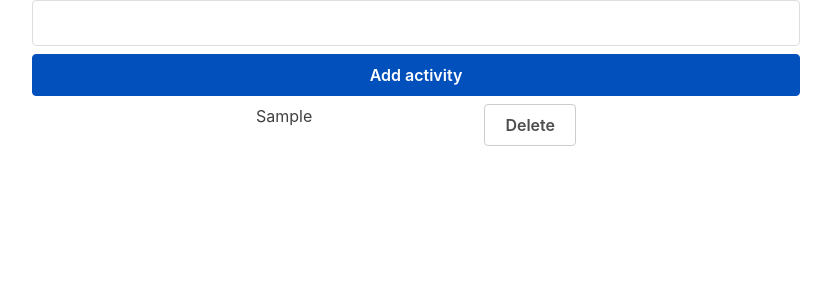
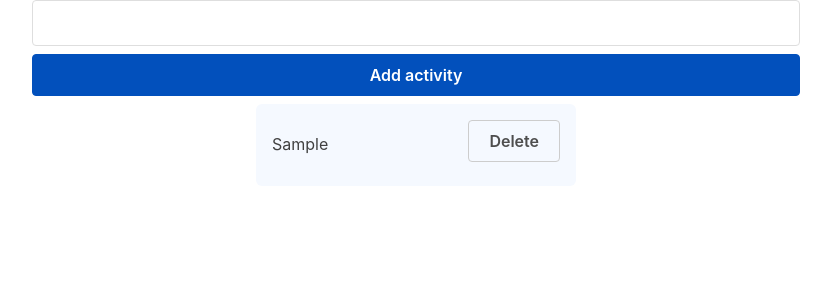
Before and after one commit to dustycl/todooly-react, a React (Create React App) app: page / in a window 1280 px wide. Both pictures are taken after typing "Sample" into the empty fields and a click on the button "Add activity". Shown: the top 300 px of the page, without its empty margins (224-1055 px from the left). Built offline with nearby package versions, Linux system fonts and the light colour scheme.

Commit message:
Give activity background with rounded corners

```diff
--- a/src/List.js
+++ b/src/List.js
@@ -5,7 +5,9 @@ const Activities = (props) => {
         return (
             <li key={index} className="activity">
                 <div>{item}</div>
-                <button className="muted-button">Delete</button>
+                <div>
+                    <button className="muted-button">Delete</button>
+                </div>
             </li>
         )
     })
--- a/src/custom.css
+++ b/src/custom.css
@@ -5,7 +5,11 @@
 }
 .activity {
     display: flex;
+    align-items: center;
     justify-content: space-between;
     list-style: none;
-    margin: 0;
+    background: #F5F9FF;
+    border-radius: 6px;
+    margin-bottom: 1rem;
+    padding: 1rem;
 }
```
